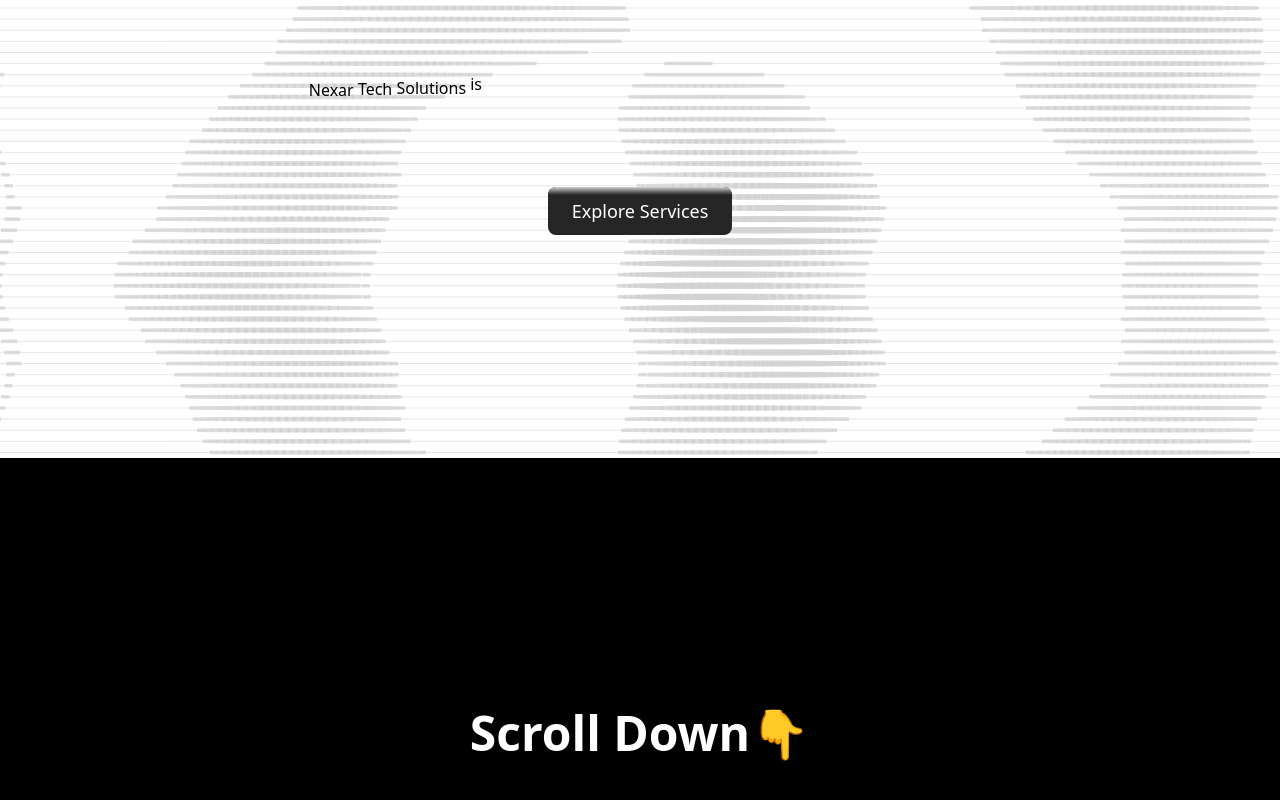
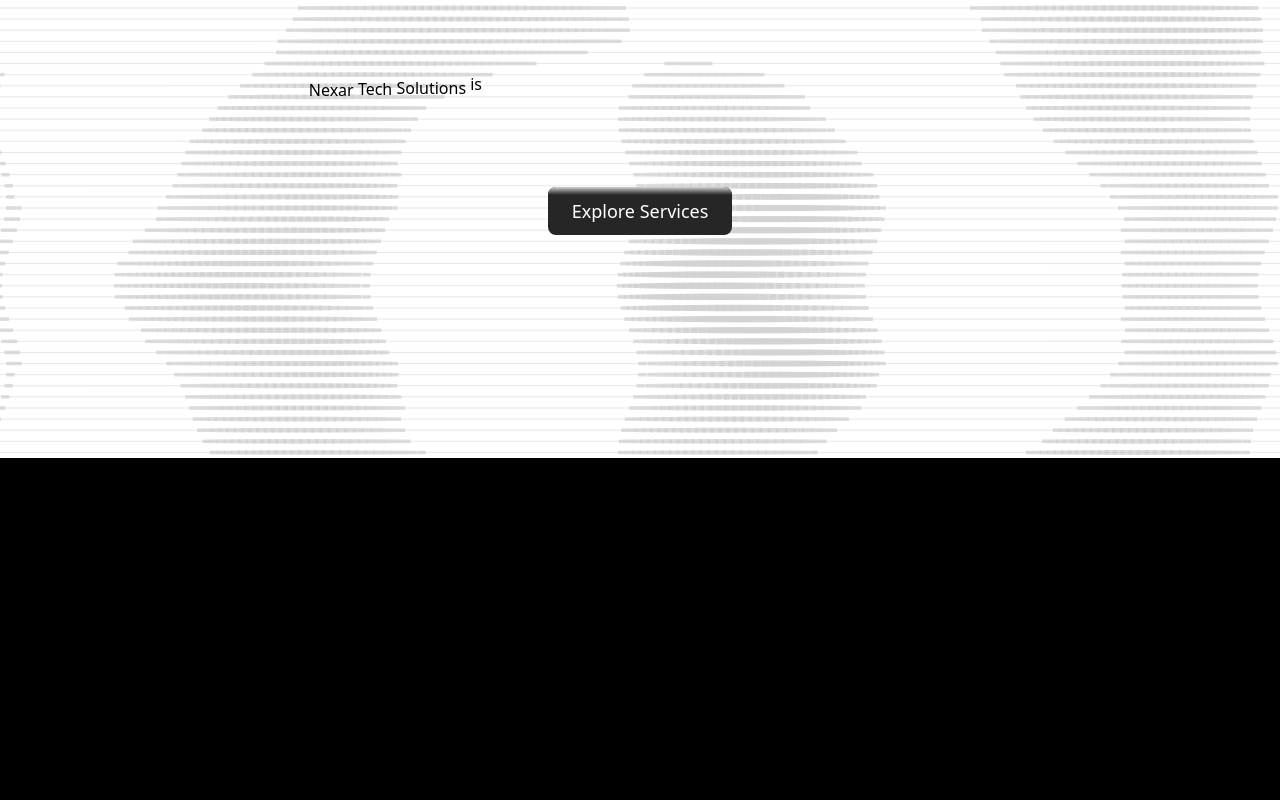
Before and after one commit to beke-amx/nexar, a Next.js app: page / in a window 1280 px wide. Shown: the part 342-1142 px from the top of the page. Built offline with nearby package versions, Linux system fonts and the light colour scheme.

Commit message:
remove scroll down text from motivation comopnents

```diff
--- a/src/app/components/Motivation.jsx
+++ b/src/app/components/Motivation.jsx
@@ -4,10 +4,6 @@ import React, { useRef } from "react";
 function Motivation() {
   return (
     <div className="max-w-5xl mx-auto">
-      <div className="h-[550px] grid place-content-center">
-        <h1 className="text-5xl font-semibold">Scroll Down👇</h1>
-      </div>
-
       <div className="h-[80vh] flex flex-col justify-center items-center text-center">
         <TextAnimation
           text="Creative ideas start here."
```
